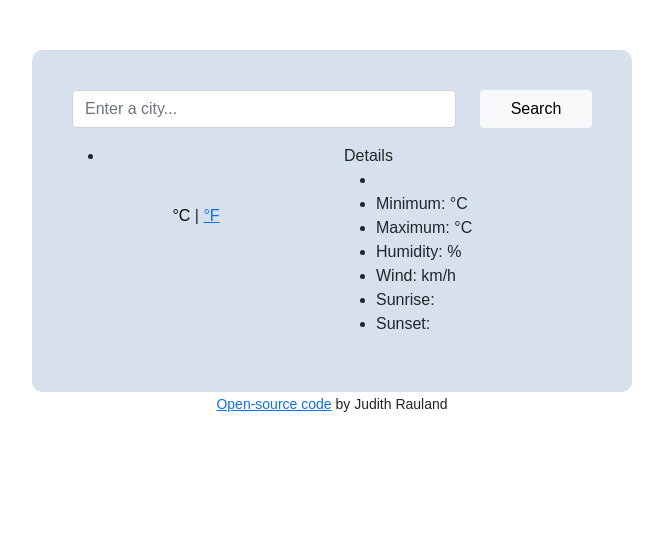
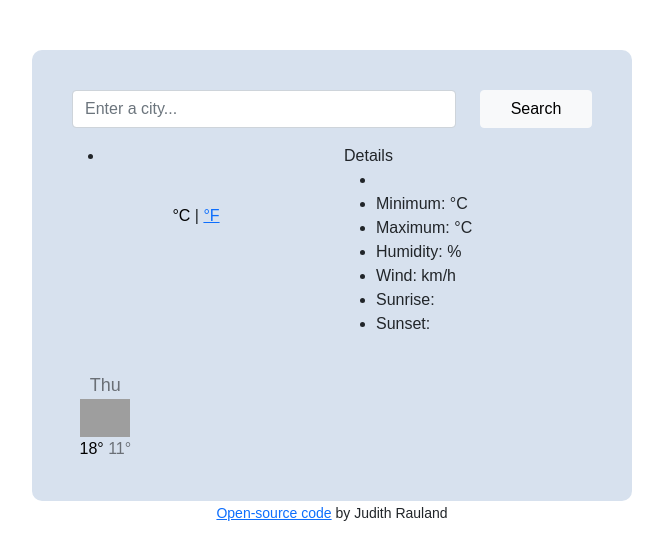
Before and after one commit to judithrauland/weather-app, a plain HTML site: page index.html in a window 1280 px wide. Shown: the top 560 px of the page, without its empty margins (308-971 px from the left). Drawn offline with nearby package versions, Linux system fonts and the light colour scheme; no server answers; grey boxes are pictures that could not be loaded.

Commit message:
Added forecast HTML and CSS

```diff
--- a/index.html
+++ b/index.html
@@ -70,6 +70,21 @@
             </div>
           </div>
         </div>
+        <div class="weather-forecast">
+          <div class="row">
+            <div class="col-2">
+              <div class="weather-forecast-date">Thu</div>
+              <img
+                src="https://ssl.gstatic.com/onebox/weather/48/partly_cloudy.png"
+                width="50"
+              />
+              <div class="weather-forecast-temperature">
+                <span class="weather-forecast-temperature-max">18°</span>
+                <span class="weather-forecast-temperature-min">11°</span>
+              </div>
+            </div>
+          </div>
+        </div>
       </div>
     </div>
     <div class="footer">
--- a/src/style.css
+++ b/src/style.css
@@ -37,6 +37,25 @@ li#description:first-letter {
   text-transform: capitalize;
 }
 
+.weather-forecast {
+  margin-top: 20px;
+  text-align: center;
+  color: black;
+}
+
+.weather-forecast-date {
+  font-size: 18px;
+  opacity: 0.5;
+}
+
+.weather-forecast-temperature {
+  font-size: 16px;
+}
+
+.weather-forecast-temperature-min {
+  opacity: 0.5;
+}
+
 .footer {
   text-align: center;
   margin: -50px;
```
Also changed, not shown: 1 other file.
